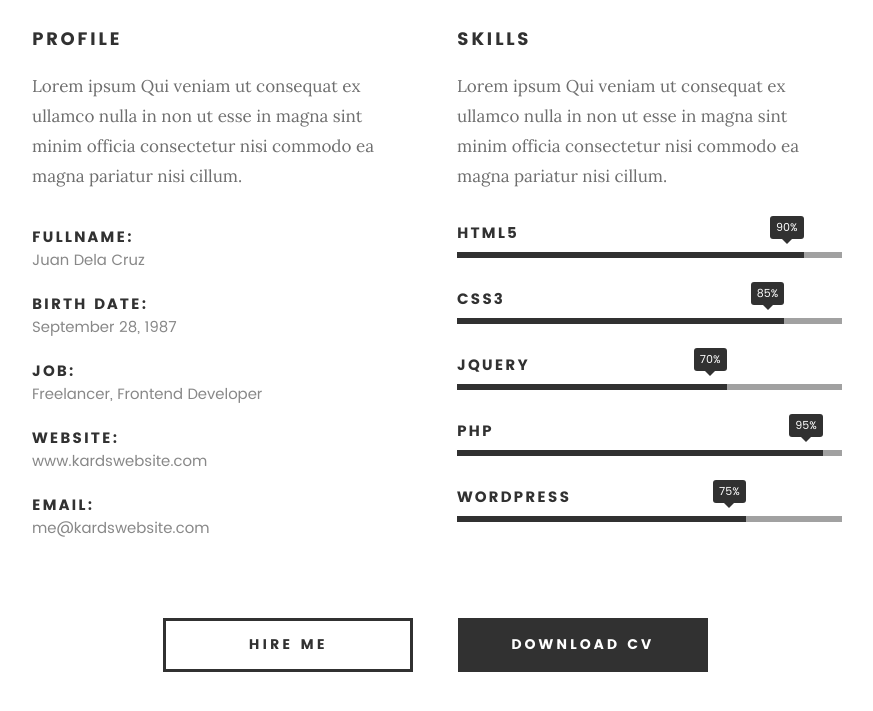
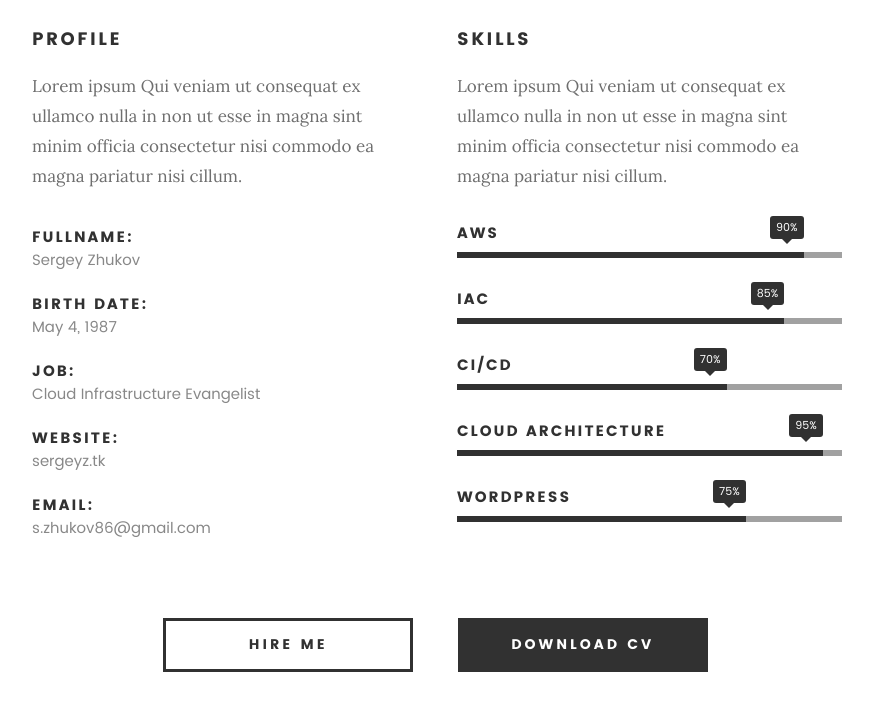
Before and after one commit to szhukov86/sergeyz.tk, a plain HTML site: page index.html in a window 1280 px wide. Shown: the part 1217-1928 px from the top of the page, without its empty margins (203-1076 px from the left). Drawn offline with Linux system fonts and the light colour scheme; files whose address does not match are found by name.

Commit message:
add copy.

```diff
--- a/index.html
+++ b/index.html
@@ -74,11 +74,11 @@
    			<div class="col-twelve">
 
 	   			<h5>Hello, World.</h5>
-	   			<h1>I'm Juan Dela Cruz.</h1>
+	   			<h1>I'm Sergey Zhukov.</h1>
 
 	   			<p class="intro-position">
-	   				<span>Front-end Developer</span>
-	   				<span>UI/UX Designer</span>
+	   				<span>Cloud Infrastructure Achitect</span>
+	   				<span>DevOps Evangelist</span>
 	   			</p>
 
 	   			<a class="button stroke smoothscroll" href="#about" title="">More About Me</a>
@@ -129,23 +129,23 @@
    			<ul class="info-list">
    				<li>
    					<strong>Fullname:</strong>
-   					<span>Juan Dela Cruz</span>
+   					<span>Sergey Zhukov</span>
    				</li>
    				<li>
    					<strong>Birth Date:</strong>
-   					<span>September 28, 1987</span>
+   					<span>May 4, 1987</span>
    				</li>
    				<li>
    					<strong>Job:</strong>
-   					<span>Freelancer, Frontend Developer</span>
+   					<span>Cloud Infrastructure Evangelist</span>
    				</li>
    				<li>
    					<strong>Website:</strong>
-   					<span>www.kardswebsite.com</span>
+   					<span>sergeyz.tk</span>
    				</li>
    				<li>
    					<strong>Email:</strong>
-   					<span>me@kardswebsite.com</span>
+   					<span>s.zhukov86@gmail.com</span>
    				</li>
 
    			</ul> <!-- /info-list -->
@@ -160,19 +160,19 @@
 				<ul class="skill-bars">
 				   <li>
 				   	<div class="progress percent90"><span>90%</span></div>
-				   	<strong>HTML5</strong>
+				   	<strong>AWS</strong>
 				   </li>
 				   <li>
 				   	<div class="progress percent85"><span>85%</span></div>
-				   	<strong>CSS3</strong>
+				   	<strong>IaC</strong>
 				   </li>
 				   <li>
 				   	<div class="progress percent70"><span>70%</span></div>
-				   	<strong>JQuery</strong>
+				   	<strong>CI/CD</strong>
 				   </li>
 				   <li>
 				   	<div class="progress percent95"><span>95%</span></div>
-				   	<strong>PHP</strong>
+				   	<strong>Cloud Architecture</strong>
 				   </li>
 				   <li>
 
```
